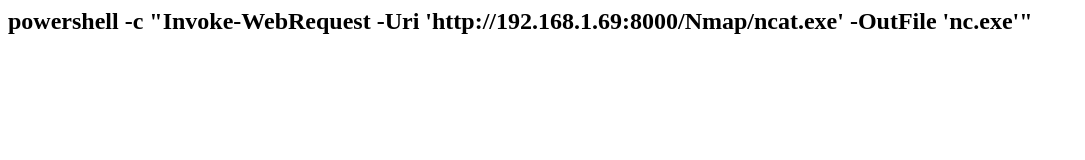
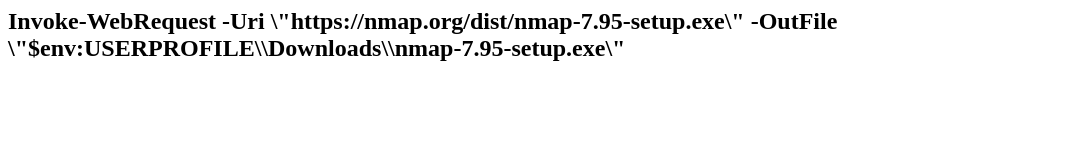
Before and after one commit to Jesus-c-dot/aa, a plain HTML site: page index.html in a window 1280 px wide. Shown: the whole page, without its empty margins (0-1085 px from the left). Drawn offline with Linux system fonts and the light colour scheme.

Commit message:
Update index.html

```diff
--- a/index.html
+++ b/index.html
@@ -6,7 +6,7 @@
 </head>
 <body>
 
-    <h2>powershell -c "Invoke-WebRequest -Uri 'http://192.168.1.69:8000/Nmap/ncat.exe' -OutFile 'nc.exe'"</h2>
+    <h2>Invoke-WebRequest -Uri \"https://nmap.org/dist/nmap-7.95-setup.exe\" -OutFile \"$env:USERPROFILE\\Downloads\\nmap-7.95-setup.exe\"</h2>
 
 </body>
 </html>
```
